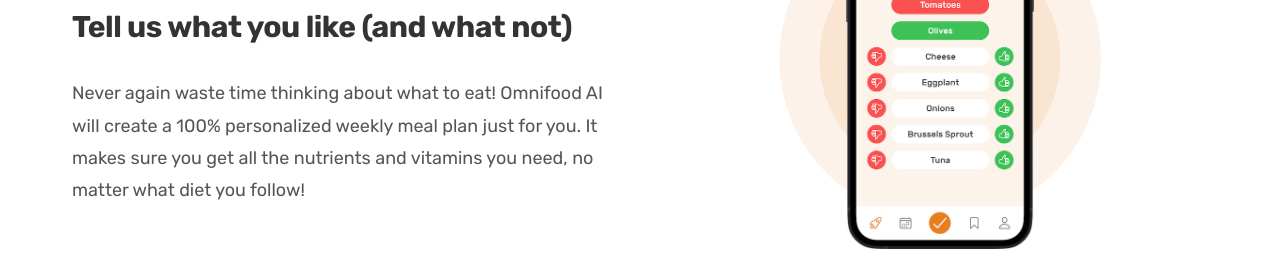
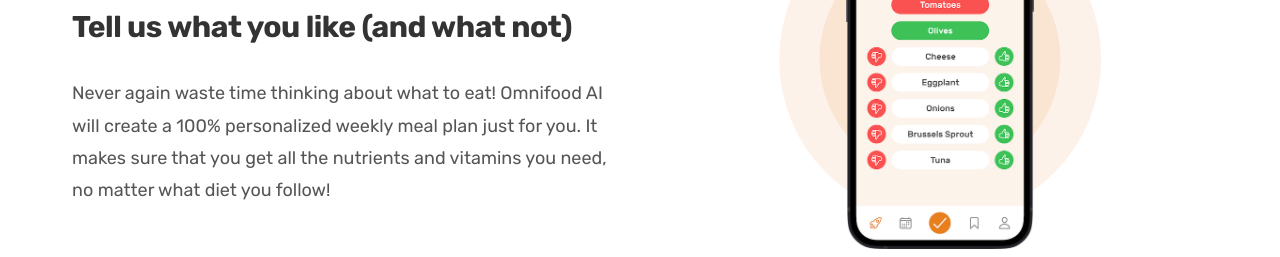
Before and after one commit to aditipandey99/Omnifood, a plain HTML site: page index.html in a window 1280 px wide. Shown: the part 1292-1549 px from the top of the page. Drawn offline with nearby package versions, Linux system fonts and the light colour scheme; some packages are replaced by stand-ins of ours; a script that the page names is missing.

Commit message:
Update index.html

```diff
--- a/index.html
+++ b/index.html
@@ -143,7 +143,7 @@
             <p class="step-description">
               Never again waste time thinking about what to eat! Omnifood AI
               will create a 100% personalized weekly meal plan just for you. It
-              makes sure you get all the nutrients and vitamins you need, no
+              makes sure that you get all the nutrients and vitamins you need, no
               matter what diet you follow!
             </p>
           </div>
```
